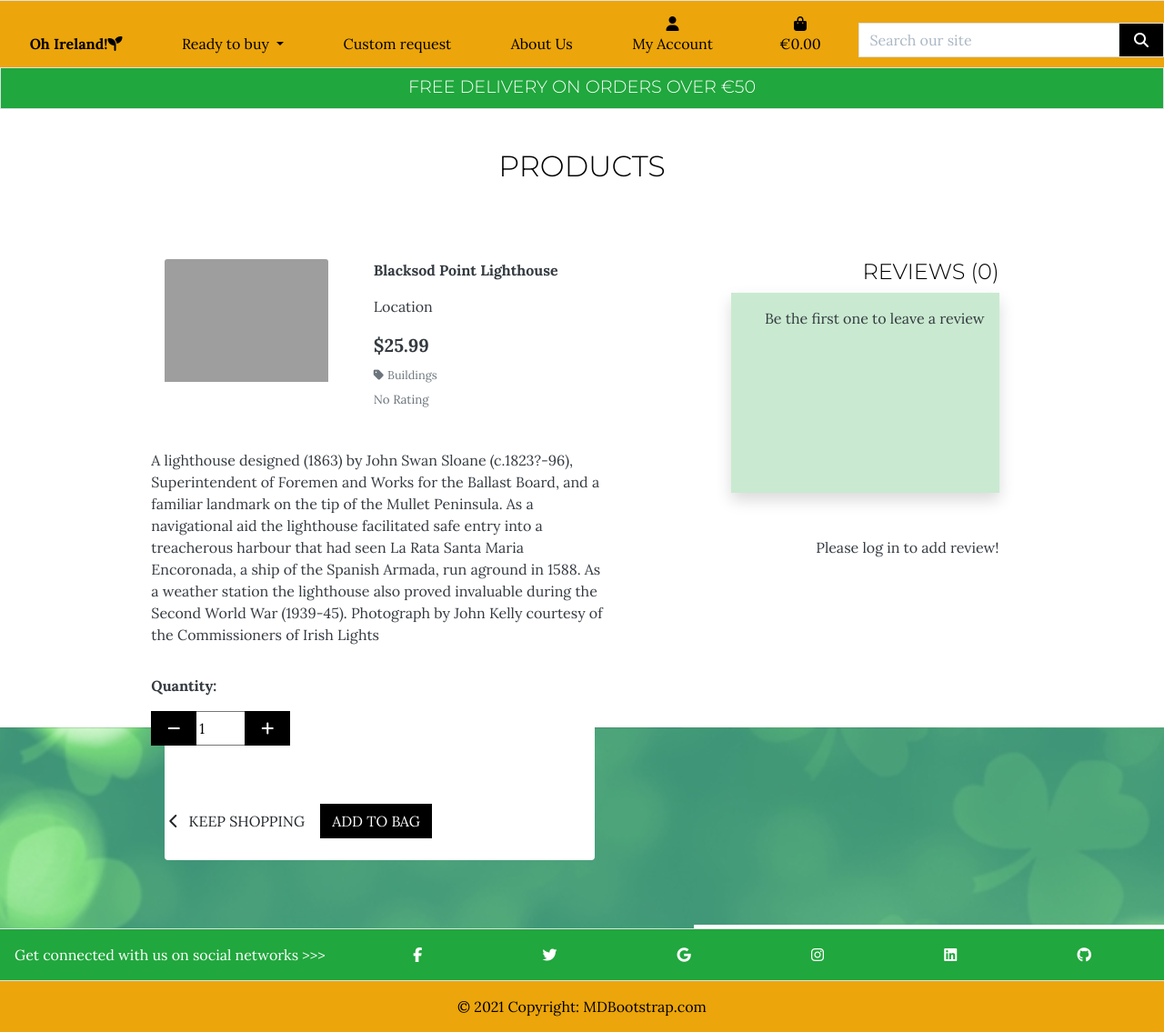
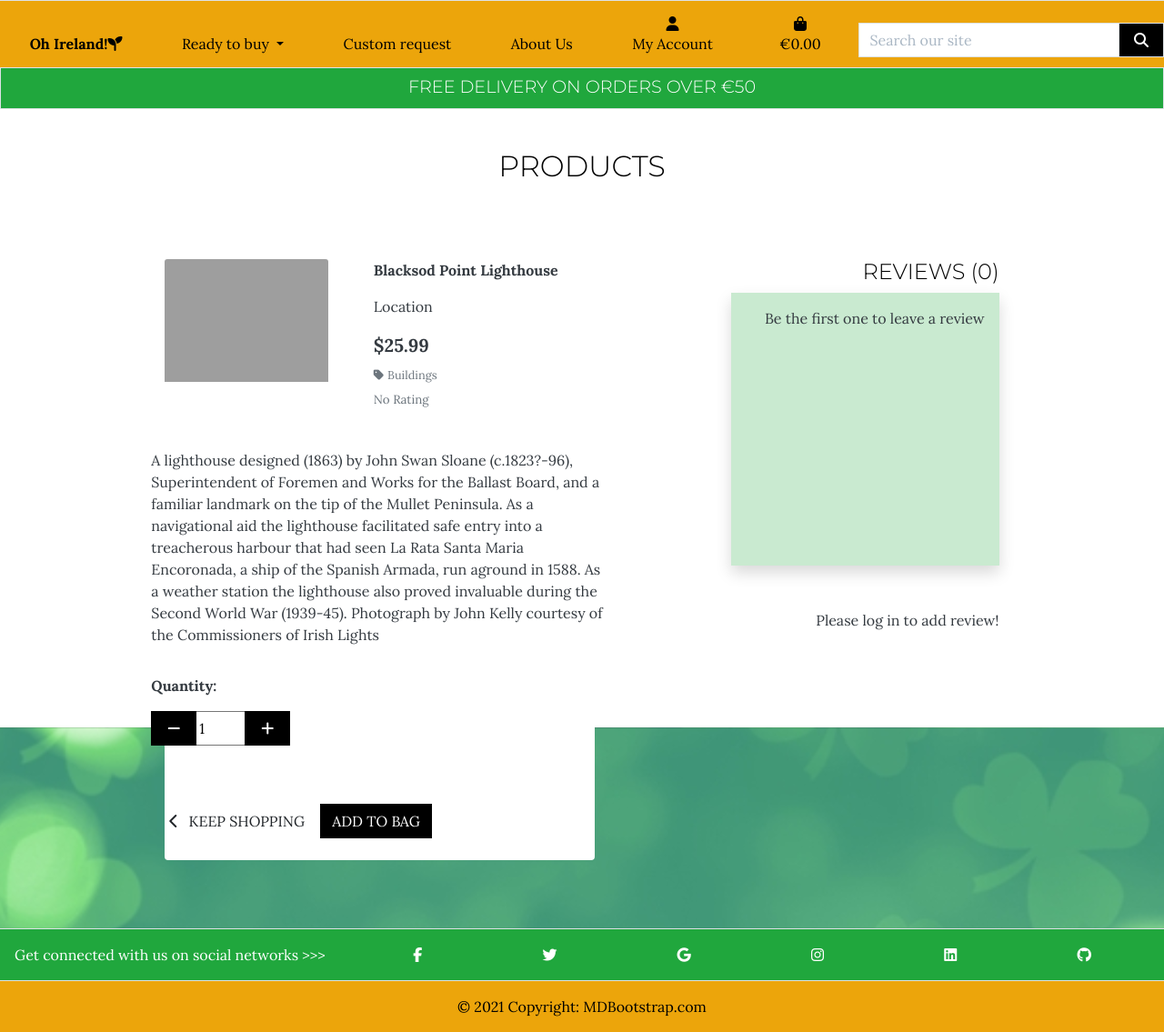
Before and after one commit to olga-od-ua/hello_ireland, a Django app: page /products/1/ in a window 1280 px wide. Shown: the whole page at 91% size. Run offline with Django 3.2, Linux system fonts and the light colour scheme; data comes from the database, SQL or seed files in the repository; data that the repository does not hold is empty; some libraries are stand-ins or nearby versions; grey boxes are pictures that could not be loaded.

Commit message:
Restyle reviews container and retrict number of characters allowed for review message

```diff
--- a/products/forms.py
+++ b/products/forms.py
@@ -39,7 +39,10 @@ class ProductReviewForm(forms.ModelForm):
                 )
 
         widgets = {
-            'review_message': forms.Textarea(attrs={'class': 'form-control'}),
+            'review_message': forms.Textarea(attrs={
+                'class': 'form-control',
+                'maxlength': '200',
+                }),
             'rating': forms.Select(choices=RATING_CHOICES, attrs={'class': 'form-control'}),
         }
         labels = {
--- a/products/templates/products/product_details.html
+++ b/products/templates/products/product_details.html
@@ -232,5 +232,7 @@
 
 {% block postloadjs %}
 {{ block.super }}
+
+
 {% include 'products/includes/quantity_input_js.html' %}
 {% endblock %}
--- a/static/css/base.css
+++ b/static/css/base.css
@@ -336,7 +336,7 @@ input[name='q']::placeholder {
 }
 
 .reviews-container {
-    height: 220px;
+    height: 300px;
     overflow-x: hidden;
     overflow-y: auto;
     background-color: #20a73d3d;
@@ -345,12 +345,6 @@ input[name='q']::placeholder {
 
 .reviews-container textarea {
     height: 150px;
-}
-
-.review-body {
-    height: 50px;
-    overflow-x: hidden;
-    overflow-y: auto;
 }
 
 .ratings-container {
```
